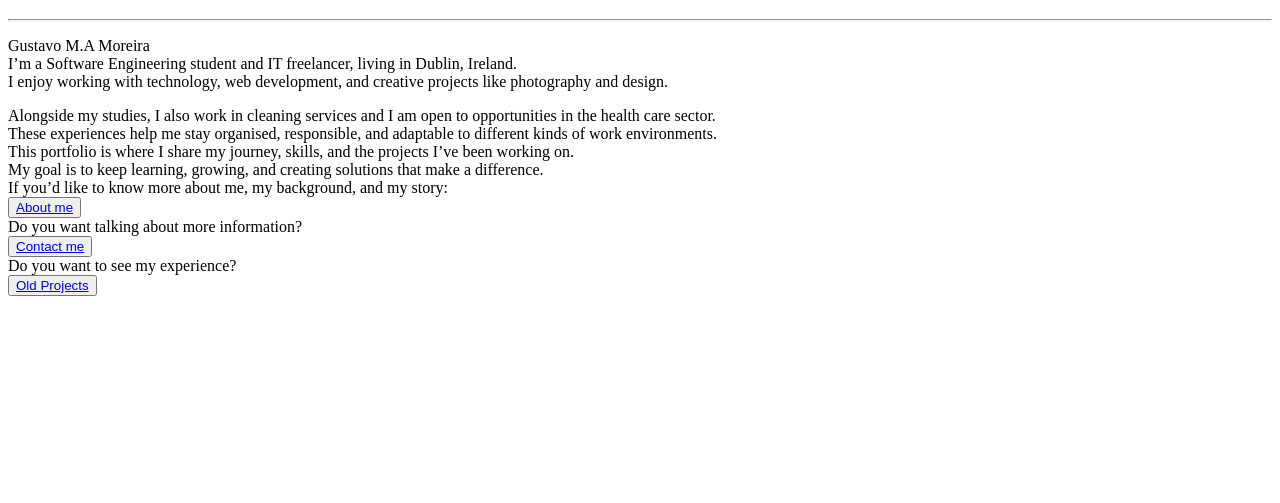
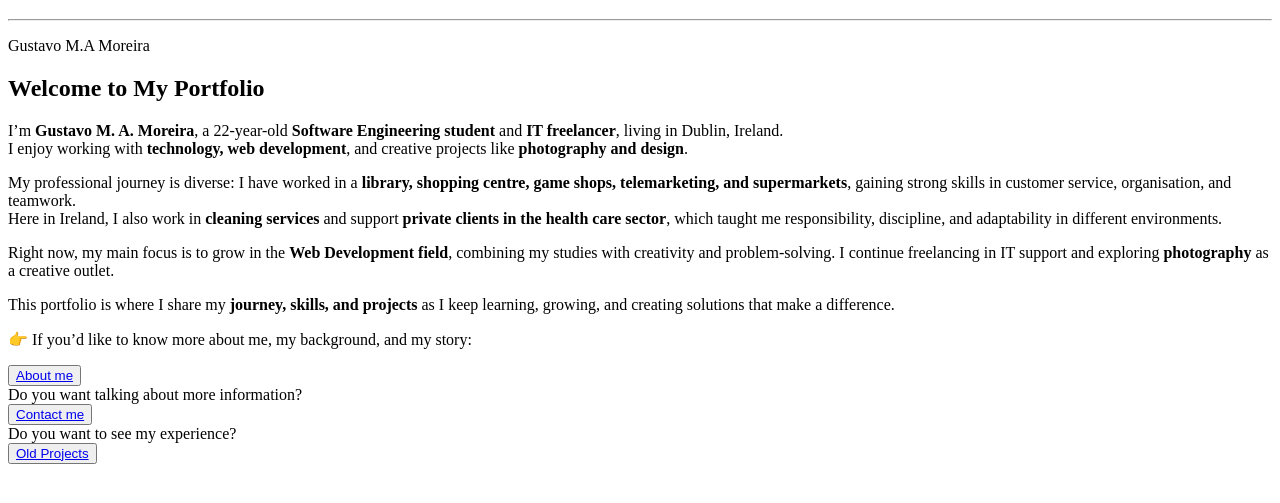
Before and after one commit to GustavoMa1/Gustavo-s-Portfolio, a plain HTML site: page index.html in a window 1280 px wide. Shown: the part 61-564 px from the top of the page. Drawn offline with Linux system fonts and the light colour scheme.

Commit message:
Update index.html

```diff
--- a/index.html
+++ b/index.html
@@ -10,14 +10,38 @@
   <h1>My Portfolio</h1>
 <hr />
  <p>Gustavo M.A Moreira <br /> <!--Summary for my Portfolio-->
-  I’m a Software Engineering student and IT freelancer, living in Dublin, Ireland.<br>
-  I enjoy working with technology, web development, and creative projects like photography and design.<br>
+<h2>Welcome to My Portfolio</h2>
+<p>
+  I’m <strong>Gustavo M. A. Moreira</strong>, a 22-year-old <strong>Software Engineering student</strong> and
+  <strong>IT freelancer</strong>, living in Dublin, Ireland.<br>
+  I enjoy working with <strong>technology, web development</strong>, and creative projects like
+  <strong>photography and design</strong>.<br>
+</p>
+
+<p>
+  My professional journey is diverse: I have worked in a <strong>library, shopping centre, game shops,
+  telemarketing, and supermarkets</strong>, gaining strong skills in customer service, organisation,
+  and teamwork.<br>
+  Here in Ireland, I also work in <strong>cleaning services</strong> and support <strong>private clients in
+  the health care sector</strong>, which taught me responsibility, discipline, and adaptability in
+  different environments.<br>
+</p>
+
+<p>
+  Right now, my main focus is to grow in the <strong>Web Development field</strong>, combining my studies
+  with creativity and problem-solving. I continue freelancing in IT support and exploring
+  <strong>photography</strong> as a creative outlet.<br>
+</p>
+
+<p>
+  This portfolio is where I share my <strong>journey, skills, and projects</strong> as I keep learning,
+  growing, and creating solutions that make a difference.<br>
+</p>
+
+<p>
+  👉 If you’d like to know more about me, my background, and my story:
   </p>
-  Alongside my studies, I also work in cleaning services and I am open to opportunities in the health care sector.<br>
-  These experiences help me stay organised, responsible, and adaptable to different kinds of work environments.<br>
-  This portfolio is where I share my journey, skills, and the projects I’ve been working on.<br>
-   My goal is to keep learning, growing, and creating solutions that make a difference.<br>
-  If you’d like to know more about me, my background, and my story:<br>
+
 
   <!--Button from acess another pages-->
   <Button>
@@ -36,4 +60,5 @@
 
 
 </body>
+
 </html>
```
